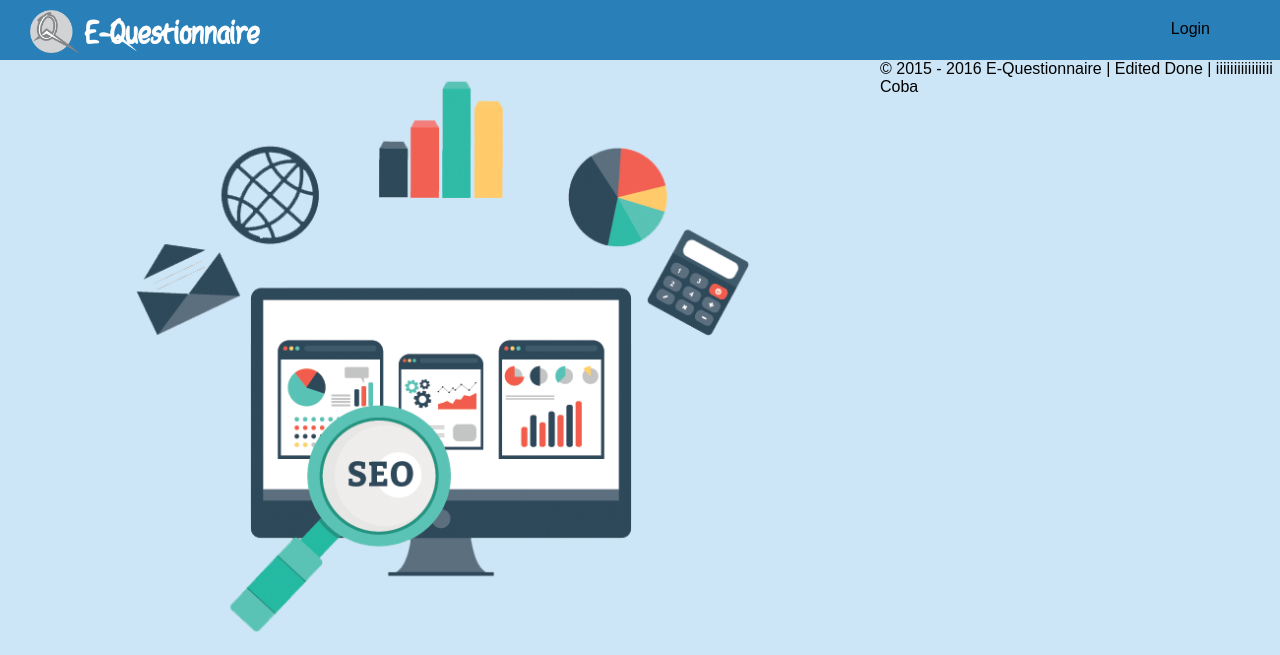
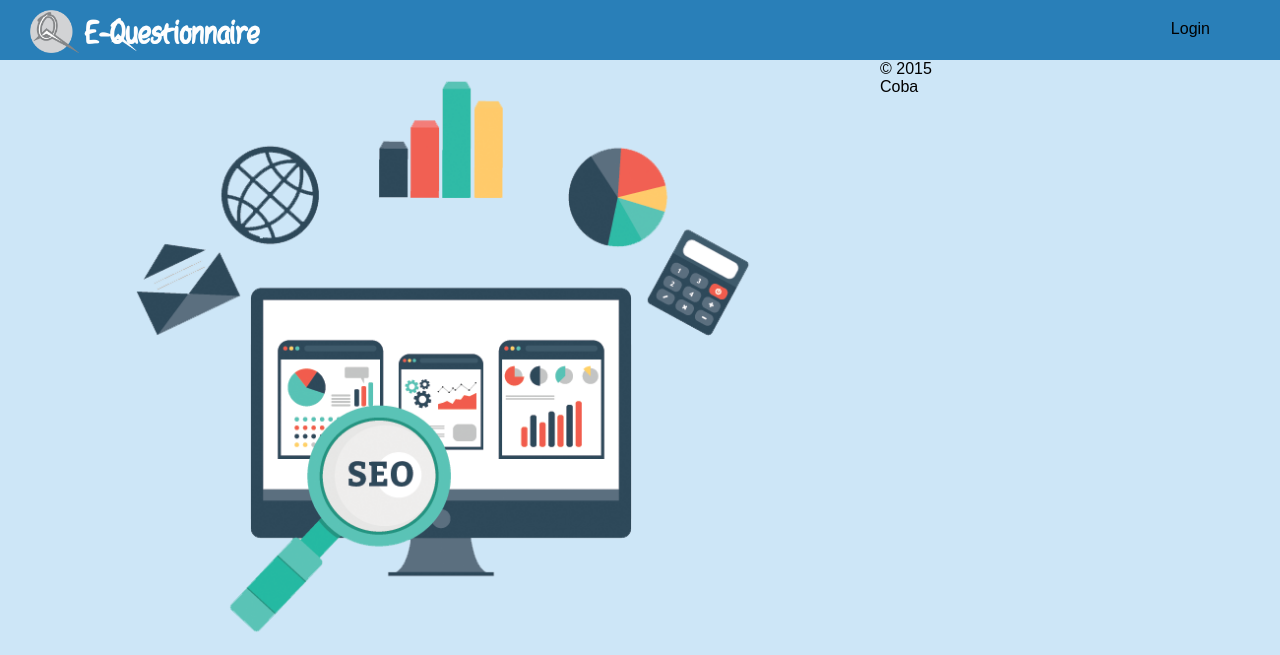
Before and after one commit to Handiswan/kuesionerku, a PHP site: page /coba/ in a window 1280 px wide. Shown: the top 655 px of the page. Run offline with PHP 8.4, Linux system fonts and the light colour scheme.

Commit message:
haha, conflict lagi

```diff
--- a/footer.php
+++ b/footer.php
@@ -1,5 +1,5 @@
 <footer style="width:100%; height:5%; background-color:; z-index:999999">
-  <div><span>&copy; 2015 - 2016 E-Questionnaire | Edited Done | iiiiiiiiiiiiiiii</span></div>
+  <div><span>&copy; 2015</span></div>
 </footer>
 </body>
 </html>
```
